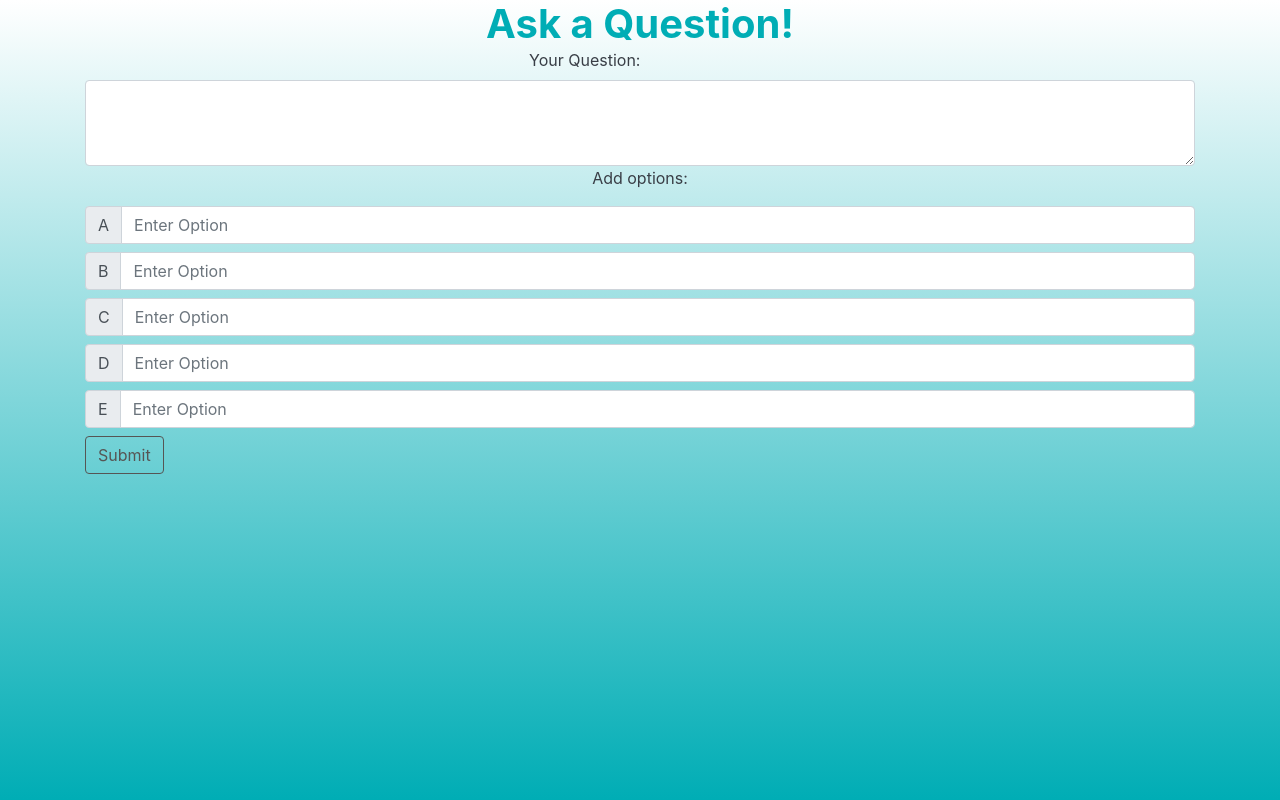
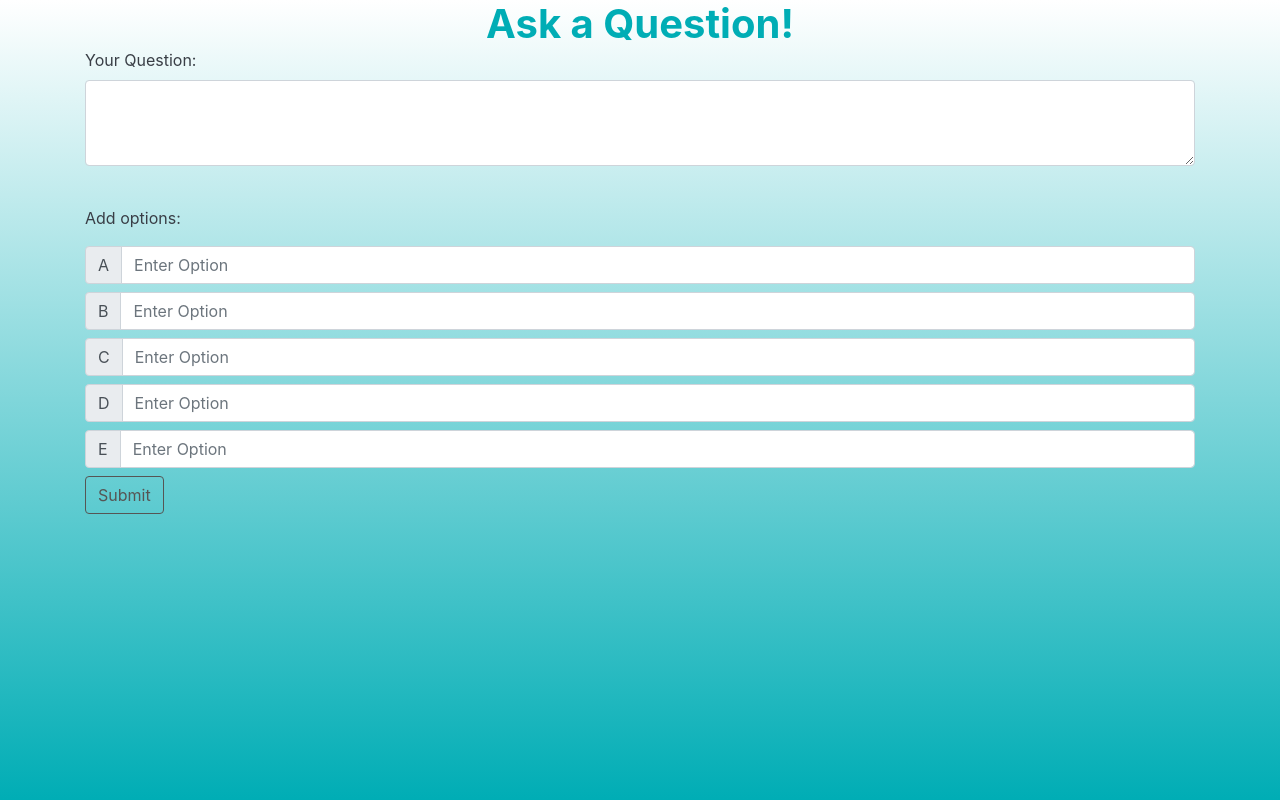
Before and after one commit to wwu-csci-497/csci-497-project-classroomfeedbacksystem, a Flask app: page /1/CreateMultipleChoice in a window 1280 px wide. Shown: the part 56-856 px from the top of the page. Run offline with Flask 2, Linux system fonts and the light colour scheme; the visitor is signed in with stand-in values (Sample User, id 1); data comes from the database, SQL or seed files in the repository; some libraries are stand-ins or nearby versions.

Commit message:
fixed format for creating mc

```diff
--- a/flaskr/templates/base.html
+++ b/flaskr/templates/base.html
@@ -23,50 +23,43 @@ body{
 p{
   color: #393e46;
   text-align: center;
+}
+.customP{
   margin-right: 20%;
   margin-left: 20%;
 }
-/* .box {
-  background: rgba(204,207,204, .6);
-  margin-right: 17%;
-  margin-left: 17%;
-  height: auto;
-} */
-
 h1{
   color: #00adb5;
   text-align: center;
   font-weight: bold;
   margin:0;
-  /* text-shadow: 0.5px 0.5px 0.5px black; */
 }
+
 label{
   color: #393e46;
   margin-left: 40%;
 }
+
 footer{
   color: #393e46;
   margin-left: 40%;
 }
+
 button{
  border: 3px solid rgba(190,194,196, .4);
 }
+
 .btn-group{
   margin-left: 40%;
   width: 30%;
   height: 15%;
-
   font-size: 18px;
-
 }
 
 .btn-group button:not(:last-child) {
   border-right: none; /* Prevent double borders */
 }
 
-button:hover:not(.active) {
-  background: rgba(0, 173, 181, .2);
-}
 .nav-link:hover:not(.active) {
   background: rgba(0, 173, 181, .2);
 }
@@ -77,13 +70,12 @@ button:hover:not(.active) {
 
 .btn-outline-info {
   color:#565554;
-
-border-color: #565554;
+  border-color: #565554;
 }
 </style>
 
 
-  <nav class="navbar navbar-expand-lg navbar-light bg-light">
+  <nav class="navbar navbar-expand-lg navbar-light"  style='background:white;'>
     <a class="navbar-brand" href="#" style="color:#00adb5"><b>NimbleKnow</b></a>
     <button class="navbar-toggler" type="button" data-toggle="collapse" data-target="#navbarNavDropdown" aria-controls="navbarNavDropdown" aria-expanded="false" aria-label="Toggle navigation">
       <span class="navbar-toggler-icon"></span>
--- a/flaskr/templates/review/CreateMultipleChoice.html
+++ b/flaskr/templates/review/CreateMultipleChoice.html
@@ -4,13 +4,13 @@
 <div class="container">
   <form method="post">
     <div class="form-group">
-    <label for="exampleFormControlTextarea1">Your Question:</label>
+    <label for="exampleFormControlTextarea1" style = "margin-left:0%">Your Question:</label>
     <textarea class="form-control" rows="3" name="question-text">
     </textarea>
 
-    <div style="text-align:center">
-      <p>Add options:</p>
-    </div>
+
+      <p style="margin-left:0%; margin-top:40px; text-align:left">Add options:</p>
+
 
     <div class="input-group mb-2">
       <div class="input-group-prepend">
--- a/flaskr/templates/review/about.html
+++ b/flaskr/templates/review/about.html
@@ -6,7 +6,7 @@
 
 {% block content %}
     <body>
-  <p>Instructors today have many options to provide digital feedback to their students, but many are either expensive, difficult to use, inaccessible, or all of the above. Our mission is to create a free, accessible instant feedback system. With translation and text-to-speech, NimbleKnow allows educators
+  <p class = 'customP'>Instructors today have many options to provide digital feedback to their students, but many are either expensive, difficult to use, inaccessible, or all of the above. Our mission is to create a free, accessible instant feedback system. With translation and text-to-speech, NimbleKnow allows educators
   to reach out to all of their students and give meaningful feedback. We are four undergraduate students at Western Washington University with a drive to create something more meaningful for instructors and students.</p>
     </body>
 {% endblock %}
--- a/flaskr/templates/review/create.html
+++ b/flaskr/templates/review/create.html
@@ -5,8 +5,8 @@
 </div>
 {% endblock %}
 {% block content %}
-<div class="dropdown" style="text-align:center">
-  <button class="btn btn-secondary dropdown-toggle" type="button" id="dropdownMenuButton" data-toggle="dropdown" aria-haspopup="true" aria-expanded="false">
+<div class="dropdown" style="text-align:center; margin-top: 15px;">
+  <button class="btn btn-outline-info dropdown-toggle" type="button" id="dropdownMenuButton" data-toggle="dropdown" aria-haspopup="true" aria-expanded="false">
     Question Type
   </button>
   <div class="dropdown-menu" aria-labelledby="dropdownMenuButton">
```
